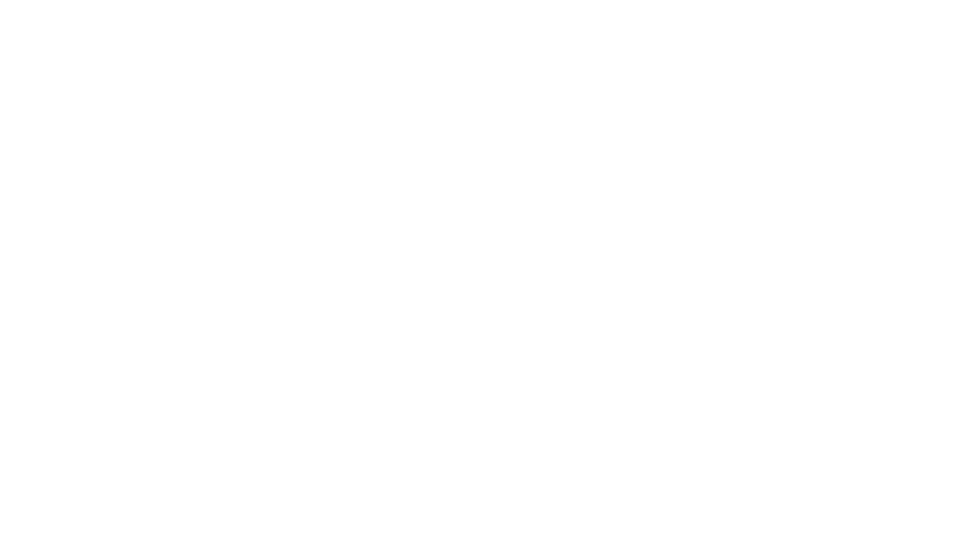
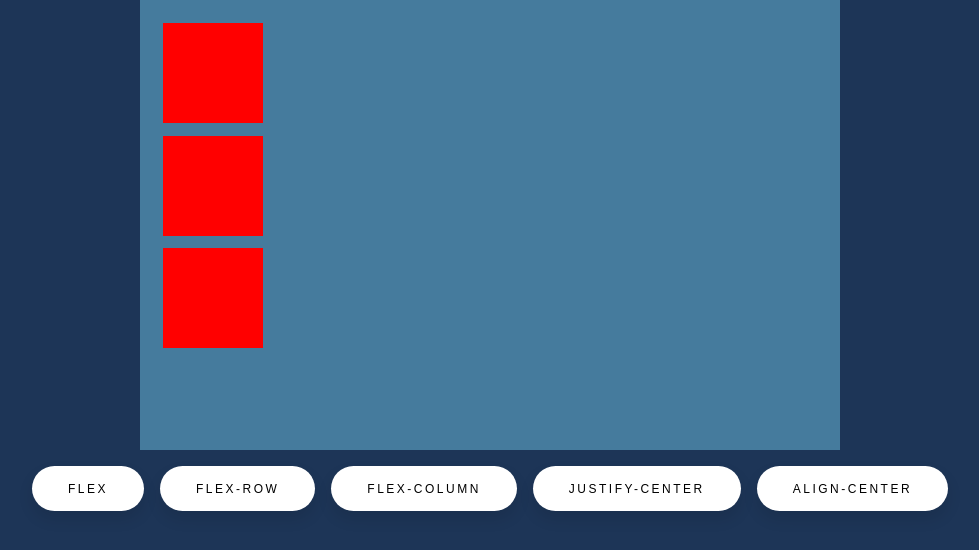
Before and after one commit to PrasannaJung/CSS_FLEXBOX, a React (Create React App) app: page / in a window 1280 px wide. Shown: the top 550 px of the page, without its empty margins (150-1129 px from the left). Built offline with nearby package versions, Linux system fonts and the light colour scheme.

Commit message:
minor changes

```diff
--- a/src/App.css
+++ b/src/App.css
@@ -1,38 +1,7 @@
-.App {
-  text-align: center;
-}
-
-.App-logo {
-  height: 40vmin;
-  pointer-events: none;
-}
-
-@media (prefers-reduced-motion: no-preference) {
-  .App-logo {
-    animation: App-logo-spin infinite 20s linear;
-  }
-}
-
-.App-header {
-  background-color: #282c34;
+.container {
   min-height: 100vh;
   display: flex;
   flex-direction: column;
   align-items: center;
-  justify-content: center;
-  font-size: calc(10px + 2vmin);
-  color: white;
+  background-color: #1d3557;
 }
-
-.App-link {
-  color: #61dafb;
-}
-
-@keyframes App-logo-spin {
-  from {
-    transform: rotate(0deg);
-  }
-  to {
-    transform: rotate(360deg);
-  }
-}
--- a/src/App.js
+++ b/src/App.js
@@ -1,5 +1,12 @@
+import Flex from './components/Flex';
+import './App.css';
+
 function App() {
-  return;
+  return (
+    <div className='container'>
+      <Flex />
+    </div>
+  );
 }
 
 export default App;
--- a/src/index.css
+++ b/src/index.css
@@ -1,5 +1,13 @@
+* {
+  box-sizing: inherit;
+}
+html {
+  box-sizing: border-box;
+}
+
 body {
   margin: 0;
+  padding: 0;
   font-family: -apple-system, BlinkMacSystemFont, 'Segoe UI', 'Roboto', 'Oxygen',
     'Ubuntu', 'Cantarell', 'Fira Sans', 'Droid Sans', 'Helvetica Neue',
     sans-serif;
```
